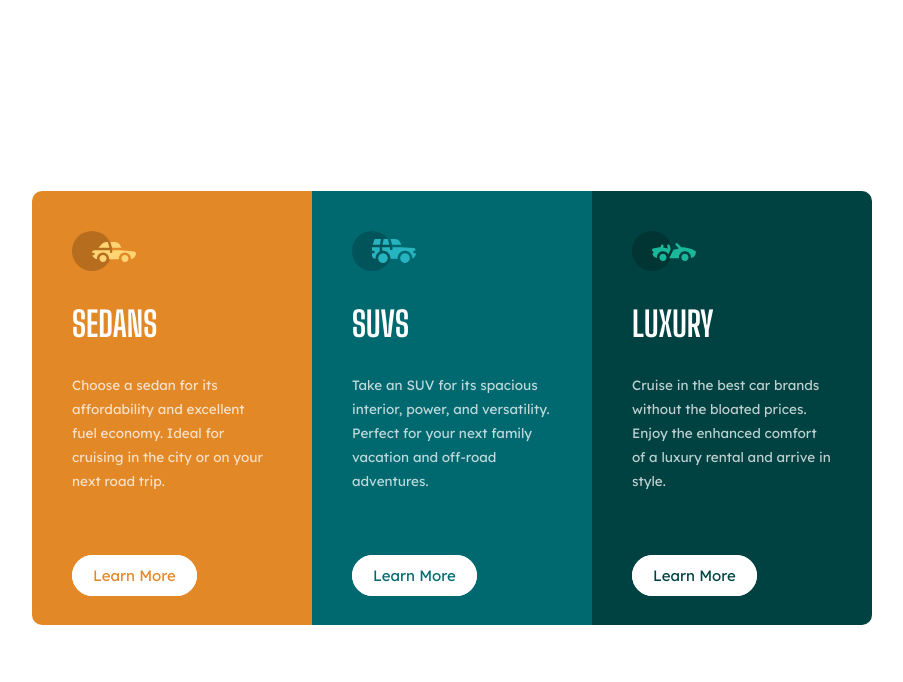
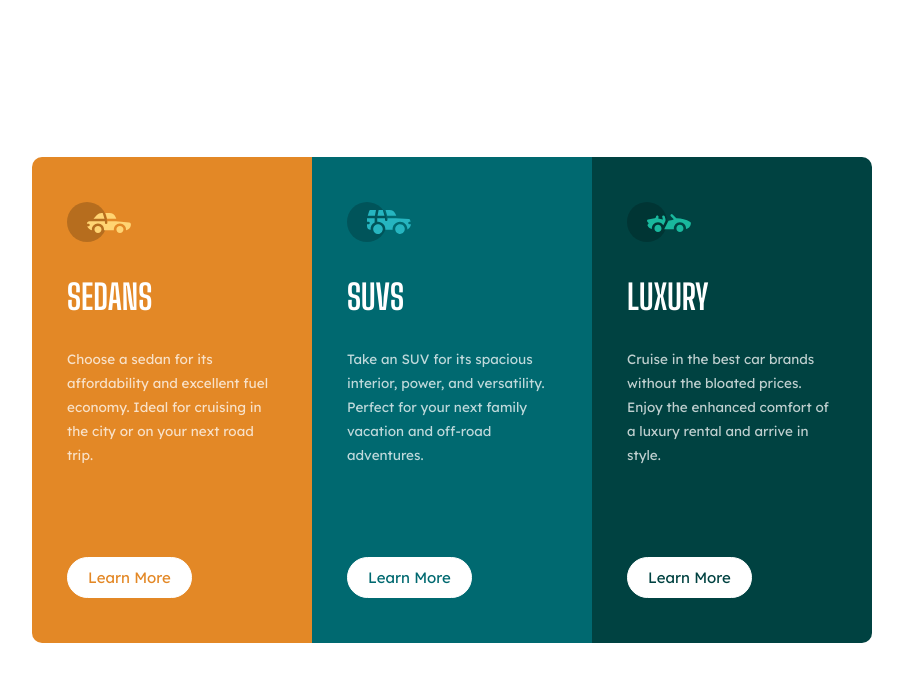
Before and after one commit to Cpinero/3-Column_Frontendmentor, a plain HTML site: page index.html in a window 1280 px wide. Shown: the whole page, without its empty margins (188-1091 px from the left). Drawn offline with Linux system fonts and the light colour scheme.

Commit message:
Add files via upload

```diff
--- a/css/estilos.css
+++ b/css/estilos.css
@@ -1,3 +1,10 @@
+* {
+  margin: 0;
+  padding: 0;
+  -webkit-box-sizing: border-box;
+          box-sizing: border-box;
+}
+
 body {
   font-family: "Lexend Deca", sans-serif;
   font-size: 15px;
@@ -15,6 +22,7 @@ main {
   -webkit-box-pack: center;
       -ms-flex-pack: center;
           justify-content: center;
+  padding: 30px;
 }
 
 main .container {
@@ -28,11 +36,16 @@ main .container {
 }
 
 main .container__card-1, main .container__card-2, main .container__card-3 {
-  width: 200px;
-  padding: 40px;
+  width: 280px;
+  padding: 35px;
+}
+
+main .container__card-1 img, main .container__card-2 img, main .container__card-3 img {
+  margin-top: 10px;
 }
 
 main .container__card-1 h2, main .container__card-2 h2, main .container__card-3 h2 {
+  margin: 30px 0;
   font-family: "Big Shoulders Display", cursive;
   font-weight: 700;
   font-size: 2.3em;
@@ -41,16 +54,18 @@ main .container__card-1 h2, main .container__card-2 h2, main .container__card-3
 }
 
 main .container__card-1 p, main .container__card-2 p, main .container__card-3 p {
+  margin-bottom: 30px;
   font-weight: 400;
   font-size: .9em;
   line-height: 1.5rem;
   color: rgba(255, 255, 255, 0.75);
-  height: 140px;
+  height: 120px;
 }
 
 @media (min-width: 769px) {
   main .container__card-1 p, main .container__card-2 p, main .container__card-3 p {
     height: 180px;
+    margin-bottom: 30px;
   }
 }
 
@@ -60,6 +75,8 @@ main .container__card-1 a, main .container__card-2 a, main .container__card-3 a
   border: 1px solid #fff;
   padding: 10px 20px;
   border-radius: 30px;
+  margin-bottom: 10px;
+  display: inline-block;
 }
 
 main .container__card-1 a:hover, main .container__card-2 a:hover, main .container__card-3 a:hover {
```
Also changed, not shown: 1 other file.
